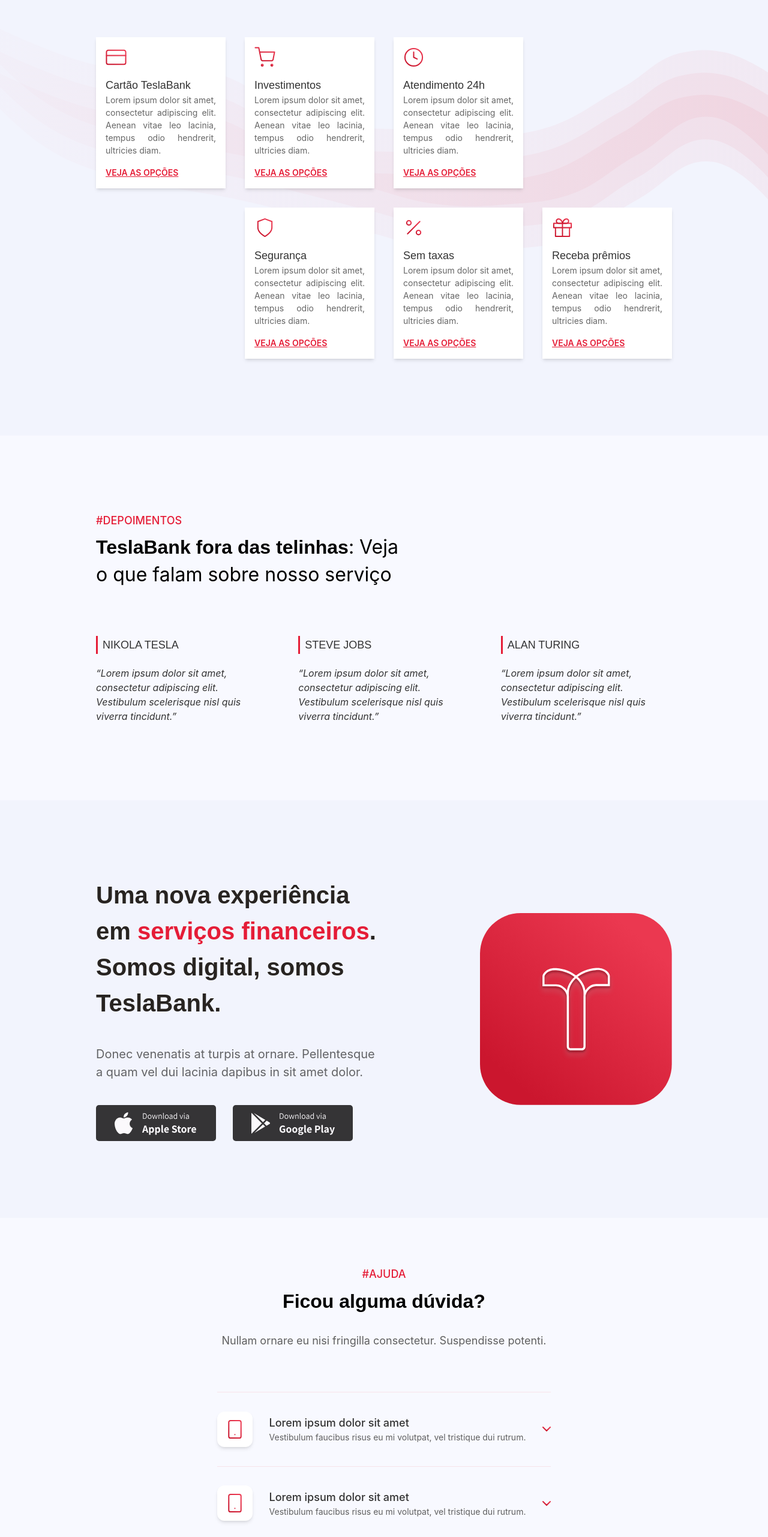
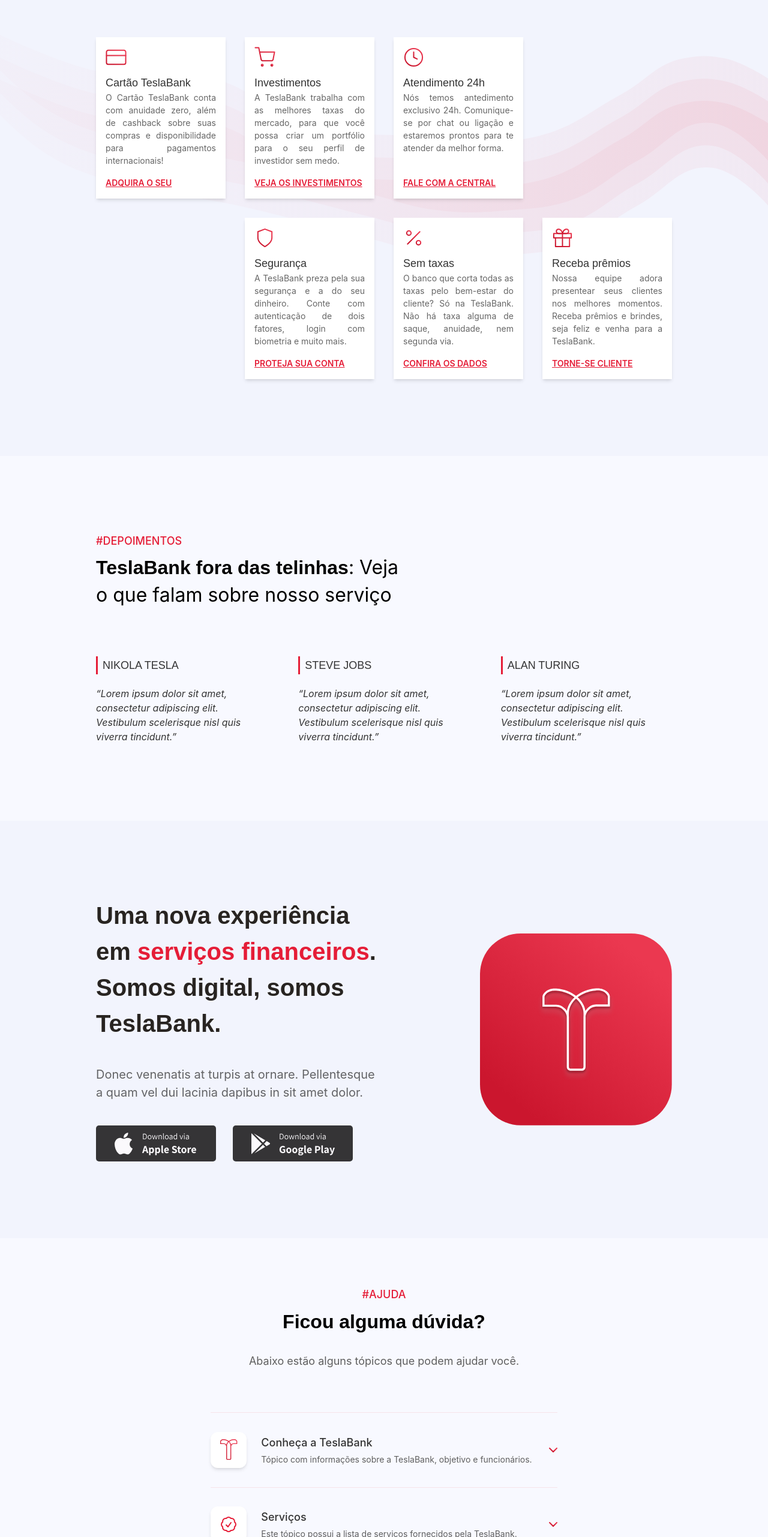
Before and after one commit to davsilvam/tesla-bank, a Vue app: page / in a window 1280 px wide. Shown: the part 2003-4565 px from the top of the page at 60% size. Built offline with nearby package versions, Linux system fonts and the light colour scheme.

Commit message:
:lipstick: feat: adição dos textos nos lorem ipsum

```diff
--- a/src/components/Benefits.vue
+++ b/src/components/Benefits.vue
@@ -12,71 +12,71 @@
     </div>
     <div class="cards">
       <div class="card">
-        <img src="../assets/imgs/credit-card.svg" />
         <div>
+          <img src="../assets/imgs/credit-card.svg" />
           <h3>Cartão TeslaBank</h3>
           <p>
-            Lorem ipsum dolor sit amet, consectetur adipiscing elit. Aenean
-            vitae leo lacinia, tempus odio hendrerit, ultricies diam.
+            O Cartão TeslaBank conta com anuidade zero, além de cashback sobre
+            suas compras e disponibilidade para pagamentos internacionais!
           </p>
         </div>
-        <a>VEJA AS OPÇÕES</a>
+        <a>ADQUIRA O SEU</a>
       </div>
       <div class="card">
-        <img src="../assets/imgs/shopping-cart.svg" />
         <div>
+          <img src="../assets/imgs/shopping-cart.svg" />
           <h3>Investimentos</h3>
           <p>
-            Lorem ipsum dolor sit amet, consectetur adipiscing elit. Aenean
-            vitae leo lacinia, tempus odio hendrerit, ultricies diam.
+            A TeslaBank trabalha com as melhores taxas do mercado, para que você
+            possa criar um portfólio para o seu perfil de investidor sem medo.
           </p>
         </div>
-        <a>VEJA AS OPÇÕES</a>
+        <a>VEJA OS INVESTIMENTOS</a>
       </div>
       <div class="card">
-        <img src="../assets/imgs/clock.svg" />
         <div>
+          <img src="../assets/imgs/clock.svg" />
           <h3>Atendimento 24h</h3>
           <p>
-            Lorem ipsum dolor sit amet, consectetur adipiscing elit. Aenean
-            vitae leo lacinia, tempus odio hendrerit, ultricies diam.
+            Nós temos antedimento exclusivo 24h. Comunique-se por chat ou
+            ligação e estaremos prontos para te atender da melhor forma.
           </p>
         </div>
-        <a>VEJA AS OPÇÕES</a>
+        <a>FALE COM A CENTRAL</a>
       </div>
 
       <div class="lg:row-start-2 lg:col-start-2 card">
-        <img src="../assets/imgs/shield.svg" />
         <div>
+          <img src="../assets/imgs/shield.svg" />
           <h3>Segurança</h3>
           <p>
-            Lorem ipsum dolor sit amet, consectetur adipiscing elit. Aenean
-            vitae leo lacinia, tempus odio hendrerit, ultricies diam.
+            A TeslaBank preza pela sua segurança e a do seu dinheiro. Conte com
+            autenticação de dois fatores, login com biometria e muito mais.
           </p>
         </div>
-        <a>VEJA AS OPÇÕES</a>
+        <a>PROTEJA SUA CONTA</a>
       </div>
       <div class="lg:row-start-2 lg:col-start-3 card">
-        <img src="../assets/imgs/percent.svg" />
         <div>
+          <img src="../assets/imgs/percent.svg" />
           <h3>Sem taxas</h3>
           <p>
-            Lorem ipsum dolor sit amet, consectetur adipiscing elit. Aenean
-            vitae leo lacinia, tempus odio hendrerit, ultricies diam.
+            O banco que corta todas as taxas pelo bem-estar do cliente? Só na
+            TeslaBank. Não há taxa alguma de saque, anuidade, nem segunda via.
           </p>
         </div>
-        <a>VEJA AS OPÇÕES</a>
+        <a>CONFIRA OS DADOS</a>
       </div>
       <div class="lg:row-start-2 lg:col-start-4 card">
-        <img src="../assets/imgs/gift.svg" />
         <div>
+          <img src="../assets/imgs/gift.svg" />
           <h3>Receba prêmios</h3>
           <p>
-            Lorem ipsum dolor sit amet, consectetur adipiscing elit. Aenean
-            vitae leo lacinia, tempus odio hendrerit, ultricies diam.
+            Nossa equipe adora presentear seus clientes nos melhores momentos.
+            Receba prêmios e brindes, seja feliz e venha para a TeslaBank.
           </p>
         </div>
-        <a>VEJA AS OPÇÕES</a>
+        <a>TORNE-SE CLIENTE</a>
       </div>
     </div>
   </section>
@@ -136,17 +136,19 @@
       .card {
         display: flex;
         flex-direction: column;
-        gap: 16px;
+        justify-content: space-between;
         padding: 16px;
         background-color: white;
         @apply shadow-md;
 
-        img {
-          width: 35px;
-        }
-
         div {
           color: colors.$gray;
+          padding-bottom: 16px;
+
+          img {
+            width: 35px;
+            padding-bottom: 12px;
+          }
 
           h3 {
             font-family: Sora, sans-serif;
@@ -163,6 +165,7 @@
 
         a {
           cursor: pointer;
+          justify-self: flex-end;
           text-decoration: underline;
           font-size: 14px;
           font-weight: 600;
--- a/src/components/Help.vue
+++ b/src/components/Help.vue
@@ -1,54 +1,56 @@
+<script setup>
+  import { CheckBadgeIcon, UserCircleIcon } from '@heroicons/vue/24/outline'
+</script>
+
 <template>
   <section>
     <div class="headings">
       <h4>#AJUDA</h4>
       <h2>Ficou alguma dúvida?</h2>
-      <p>Nullam ornare eu nisi fringilla consectetur. Suspendisse potenti.</p>
+      <p>Abaixo estão alguns tópicos que podem ajudar você.</p>
     </div>
 
     <div class="boxes">
       <div class="line"></div>
       <div class="box">
+        <div class="left">
           <div class="icon">
-          <img
-            src="../assets/imgs/smartphone.svg"
-            alt="" />
+            <img src="../assets/imgs/teslabank_logo.svg" />
           </div>
           <div class="content">
-          <h3>Lorem ipsum dolor sit amet</h3>
+            <h3>Conheça a TeslaBank</h3>
             <p>
-            Vestibulum faucibus risus eu mi volutpat, vel tristique dui rutrum.
+              Tópico com informações sobre a TeslaBank, objetivo e funcionários.
             </p>
+          </div>
         </div>
         <img src="../assets/imgs/chevron.svg" />
       </div>
       <div class="line"></div>
       <div class="box">
+        <div class="left">
           <div class="icon">
-          <img
-            src="../assets/imgs/smartphone.svg"
-            alt="" />
+            <CheckBadgeIcon class="w-8 text-[#E51D37]" />
           </div>
           <div class="content">
-          <h3>Lorem ipsum dolor sit amet</h3>
+            <h3>Serviços</h3>
             <p>
-            Vestibulum faucibus risus eu mi volutpat, vel tristique dui rutrum.
+              Este tópico possui a lista de serviços fornecidos pela TeslaBank.
             </p>
+          </div>
         </div>
         <img src="../assets/imgs/chevron.svg" />
       </div>
       <div class="line"></div>
       <div class="box">
+        <div class="left">
           <div class="icon">
-          <img
-            src="../assets/imgs/smartphone.svg"
-            alt="" />
+            <UserCircleIcon class="w-8 text-[#E51D37]" />
           </div>
           <div class="content">
-          <h3>Lorem ipsum dolor sit amet</h3>
-          <p>
-            Vestibulum faucibus risus eu mi volutpat, vel tristique dui rutrum.
-          </p>
+            <h3>Abrir uma conta</h3>
+            <p>Dificuldades em abrir a conta? Cheque este tópico.</p>
+          </div>
         </div>
         <img src="../assets/imgs/chevron.svg" />
       </div>
@@ -96,7 +98,7 @@
     .boxes {
       display: flex;
       flex-direction: column;
-      align-items: center;
+      align-items: stretch;
       gap: 32px;
 
       .line {
@@ -107,12 +109,19 @@
       }
 
       .box {
+        cursor: pointer;
         display: flex;
         align-items: center;
         justify-content: space-between;
         gap: 28px;
 
+        .left {
+          display: flex;
+          gap: 24px;
+
           .icon {
+            width: 60px;
+            height: 60px;
             display: flex;
             align-items: center;
             justify-content: center;
@@ -122,12 +131,17 @@
             border-radius: 12px;
             background-color: white;
             @apply shadow-md;
+
+            img {
+              height: 35px;
+            }
           }
 
           .content {
             display: flex;
             flex-direction: column;
-          justify-content: space-between;
+            justify-content: center;
+            gap: 4px;
 
             h3 {
               font-size: 18px;
@@ -143,4 +157,5 @@
         }
       }
     }
+  }
 </style>
```
Lines whose indentation alone changed are shown as unchanged.
